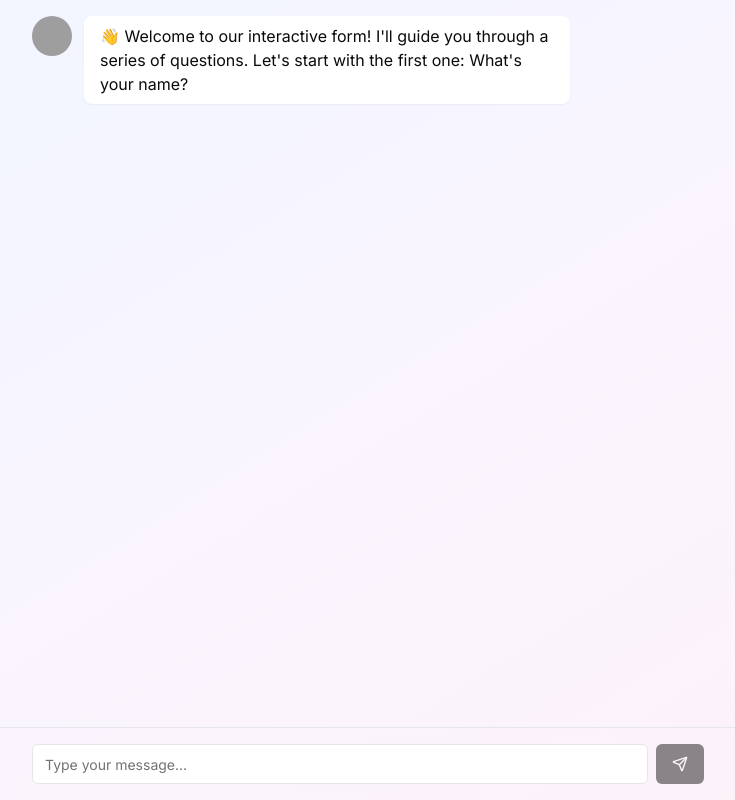
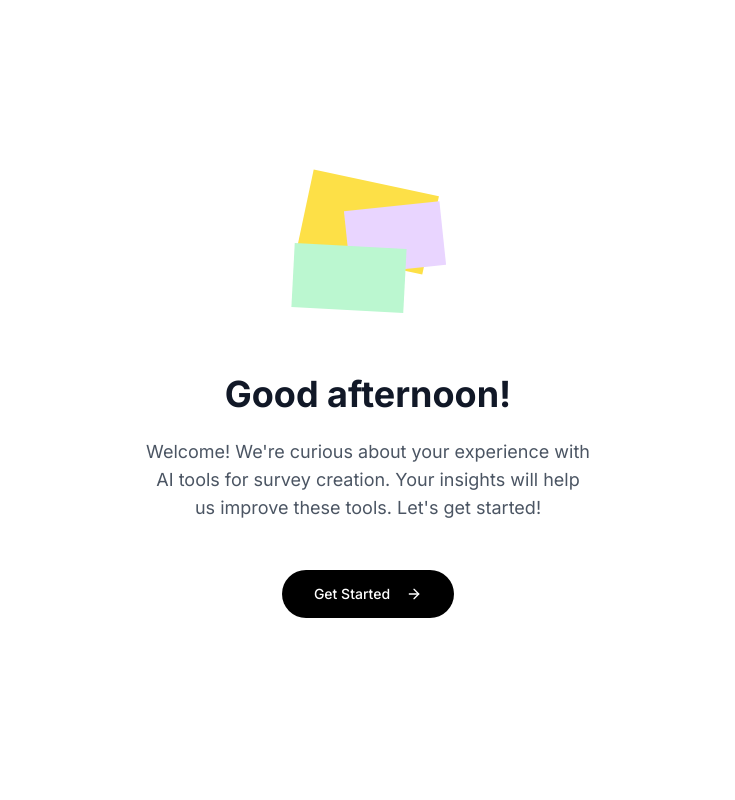
Before and after one commit to andreimacavei/form-genius-chatview, a Next.js app: page / in a window 1280 px wide. Shown: the whole page, without its empty margins (272-1007 px from the left). Built offline with nearby package versions, Linux system fonts and the light colour scheme; grey boxes are pictures that could not be loaded.

Commit message:
fix: ensure all splash screen rectangles are visible
Correct height class and adjust positioning for full visibility.

Co-authored-by: Andrei Macavei <2995936+andreimacavei@users.noreply.github.com>

```diff
--- a/app/page.tsx
+++ b/app/page.tsx
@@ -12,7 +12,7 @@ import { Calendar } from "@/components/ui/calendar"
 import { Popover, PopoverContent, PopoverTrigger } from "@/components/ui/popover"
 import { Slider } from "@/components/ui/slider"
 import { Label } from "@/components/ui/label"
-import { CalendarIcon, Send } from "lucide-react"
+import { CalendarIcon, Send, ArrowRight } from "lucide-react"
 import { cn } from "@/lib/utils"
 import { format } from "date-fns"
 
@@ -100,6 +100,8 @@ export default function ChatForm() {
   const [textValue, setTextValue] = useState<string>("")
   const [emailValue, setEmailValue] = useState<string>("")
   const [isFormComplete, setIsFormComplete] = useState<boolean>(false)
+  const [progress, setProgress] = useState<number>(0)
+  const [showSplash, setShowSplash] = useState<boolean>(true)
 
   const { messages, input, handleInputChange, handleSubmit, append, isLoading } = useChat({
     api: "/api/chat",
@@ -125,10 +127,14 @@ export default function ChatForm() {
 
           if (foundQuestion) {
             setCurrentQuestion(foundQuestion)
+            // Update progress based on question index
+            const questionIndex = formQuestions.findIndex((q) => q.id === questionId)
+            setProgress((questionIndex / formQuestions.length) * 100)
           }
         } else if (message.content.includes("FORM_COMPLETE")) {
           setIsFormComplete(true)
           setCurrentQuestion(null)
+          setProgress(100) // Set progress to 100% when form is complete
         }
       } catch (error) {
         console.error("Failed to process question data:", error)
@@ -213,6 +219,11 @@ export default function ChatForm() {
       role: "system",
       content: `User answered question ${currentQuestion.id} with: ${JSON.stringify(value)}. Continue with the next question or complete the form if all questions have been answered.`,
     })
+
+    // Update progress for next question
+    const currentIndex = formQuestions.findIndex((q) => q.id === currentQuestion.id)
+    const nextProgress = ((currentIndex + 1) / formQuestions.length) * 100
+    setProgress(nextProgress)
   }
 
   // Render the appropriate input component based on question type
@@ -326,9 +337,54 @@ export default function ChatForm() {
     }
   }
 
+  // Splash screen component
+  const SplashScreen = () => (
+    <div className="fixed inset-0 bg-white flex flex-col items-center justify-center p-6 z-50">
+      <div className="w-full max-w-md text-center">
+        <div className="relative h-40 mb-8">
+          <div className="absolute top-0 left-1/2 -translate-x-1/2 w-32 h-20 bg-yellow-300 rotate-12 transform-gpu z-10"></div>
+          <div className="absolute top-6 right-1/3 w-24 h-16 bg-purple-200 -rotate-6 transform-gpu z-20"></div>
+          <div className="absolute top-16 left-1/3 w-28 h-16 bg-green-200 rotate-3 transform-gpu z-30"></div>
+        </div>
+
+        <h1 className="text-4xl font-bold mb-6 text-gray-900">Good afternoon!</h1>
+
+        <p className="text-gray-600 mb-12 text-lg max-w-md mx-auto">
+          Welcome! We're curious about your experience with AI tools for survey creation. Your insights will help us
+          improve these tools. Let's get started!
+        </p>
+
+        <Button
+          size="lg"
+          className="px-8 py-6 rounded-full bg-black hover:bg-gray-800 text-white"
+          onClick={() => setShowSplash(false)}
+        >
+          Get Started <ArrowRight className="ml-2 h-5 w-5" />
+        </Button>
+      </div>
+    </div>
+  )
+
   return (
-    <div className="flex flex-col min-h-screen bg-gradient-to-br from-blue-50 via-purple-50 to-pink-50 p-4">
-      <div className="flex-1 max-w-2xl mx-auto w-full pb-16">
+    <div className="flex flex-col min-h-screen bg-gradient-to-br from-blue-50 via-purple-50 to-pink-50">
+      {/* Show splash screen if showSplash is true */}
+      {showSplash && <SplashScreen />}
+
+      {/* Progress bar */}
+      {!showSplash && (
+        <div className="fixed top-0 left-0 right-0 h-1 bg-gray-200 z-50">
+          <div
+            className="h-full bg-green-500 transition-all duration-500 ease-in-out"
+            style={{ width: `${progress}%` }}
+            aria-valuemin={0}
+            aria-valuemax={100}
+            aria-valuenow={progress}
+            role="progressbar"
+          ></div>
+        </div>
+      )}
+
+      <div className="flex-1 max-w-2xl mx-auto w-full pb-16 p-4">
         <div className="space-y-4 mb-4">
           {messages
             .filter((m) => m.role !== "system")
@@ -435,6 +491,7 @@ export default function ChatForm() {
           <></>
         )}
       </div>
+      {!showSplash && (
         <div className="fixed bottom-0 left-0 right-0 backdrop-blur-sm p-4 border-t border-gray-200 shadow-md">
           <div className="max-w-2xl mx-auto w-full">
             <form
@@ -457,6 +514,7 @@ export default function ChatForm() {
             </form>
           </div>
         </div>
+      )}
     </div>
   )
 }
```
Lines whose indentation alone changed are shown as unchanged.
